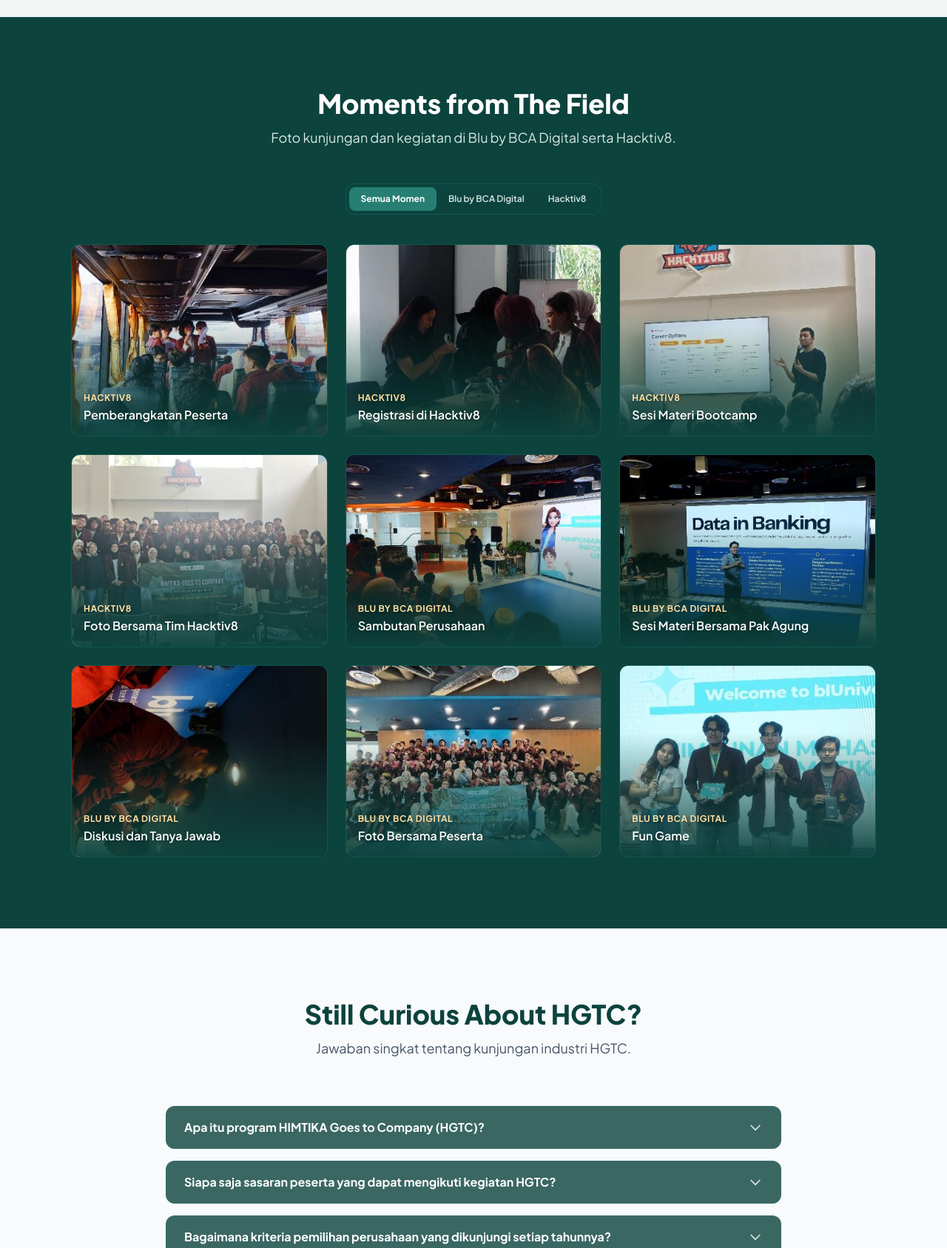
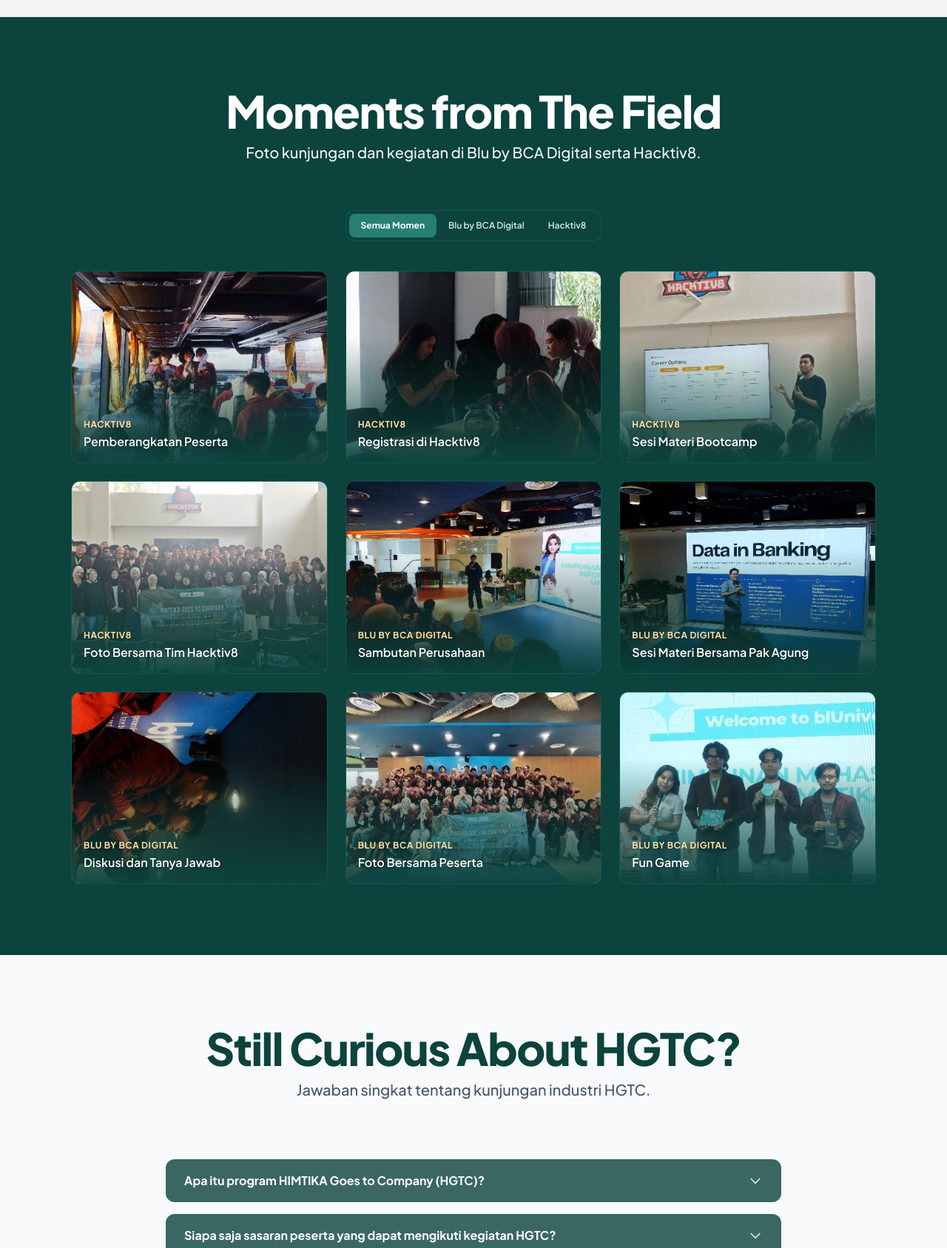
Before and after one commit to Sy4d-G/hgtc-web, a plain HTML site: page index.html in a window 1280 px wide. Shown: the part 4560-6247 px from the top of the page at 74% size. Drawn offline with nearby package versions, Linux system fonts and the light colour scheme; a web font is replaced by a local one.

Commit message:
style: scale header font sizes in dokumentasi and faq to match other sections

```diff
--- a/index.html
+++ b/index.html
@@ -520,11 +520,11 @@
 
     <section id="dokumentasi" class="py-24 relative bg-[#0c433d] border-t border-[#277e73]/30">
       <div class="max-w-6xl mx-auto px-4 sm:px-6 lg:px-8">
-        <div class="text-center max-w-3xl mx-auto mb-12">
-          <h2 class="text-3xl sm:text-4xl font-extrabold text-white mb-3">
+        <div class="text-center max-w-3xl mx-auto mb-12 sm:mb-16">
+          <h2 class="text-3xl sm:text-5xl lg:text-6xl font-extrabold text-white tracking-tight mb-3">
             Moments from The Field
           </h2>
-          <p class="text-slate-400 text-base sm:text-lg">
+          <p class="text-base sm:text-xl font-medium text-slate-300">
             Foto kunjungan dan kegiatan di Blu by BCA Digital serta Hacktiv8.
           </p>
         </div>
@@ -641,11 +641,11 @@
 
     <section id="faq" class="py-24 relative bg-[#f8fafc]">
       <div class="max-w-4xl mx-auto px-4 sm:px-6 lg:px-8">
-        <div class="text-center max-w-3xl mx-auto mb-16">
-          <h2 class="text-3xl sm:text-4xl font-extrabold text-white mb-3">
+        <div class="text-center max-w-3xl mx-auto mb-16 sm:mb-20">
+          <h2 class="text-3xl sm:text-5xl lg:text-6xl font-extrabold text-[#0c433d] tracking-tight mb-3">
             Still Curious About HGTC?
           </h2>
-          <p class="text-slate-400 text-base sm:text-lg">
+          <p class="text-base sm:text-xl font-medium text-[#475569]">
             Jawaban singkat tentang kunjungan industri HGTC.
           </p>
         </div>
```
